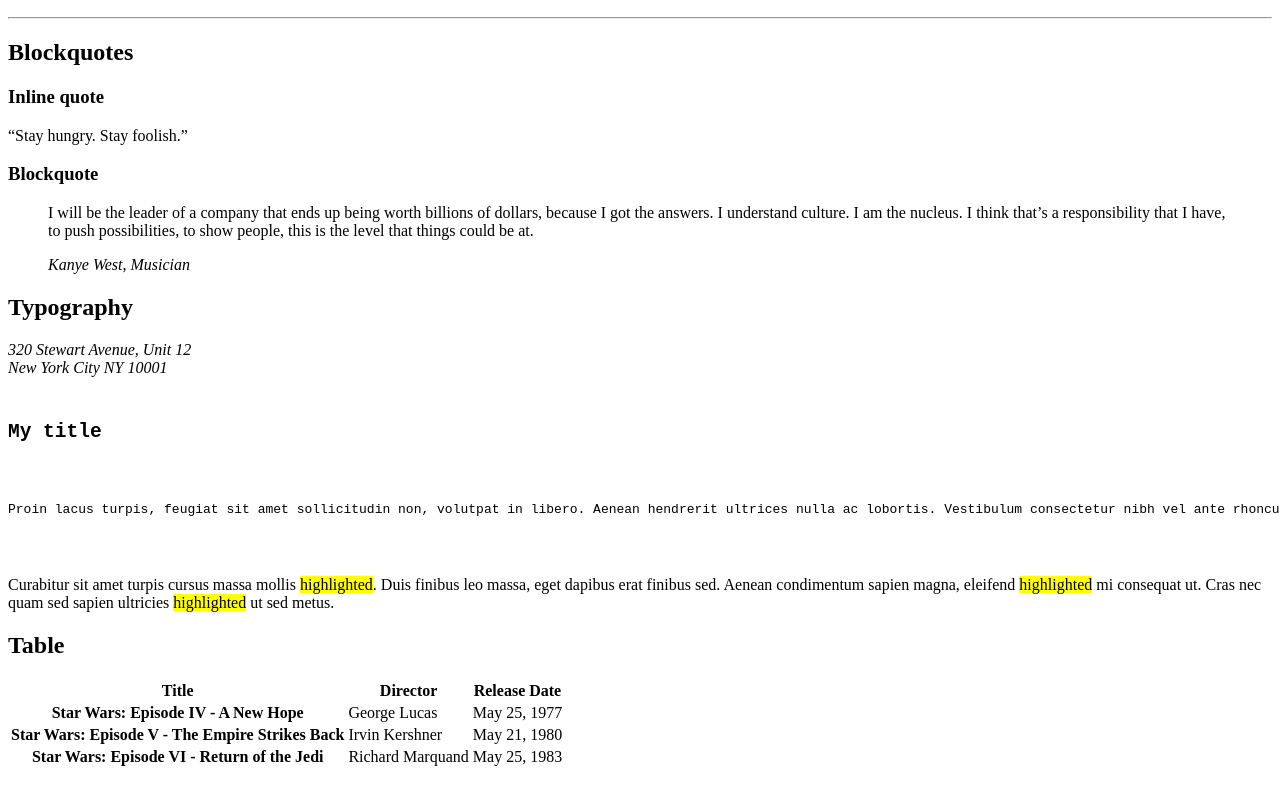
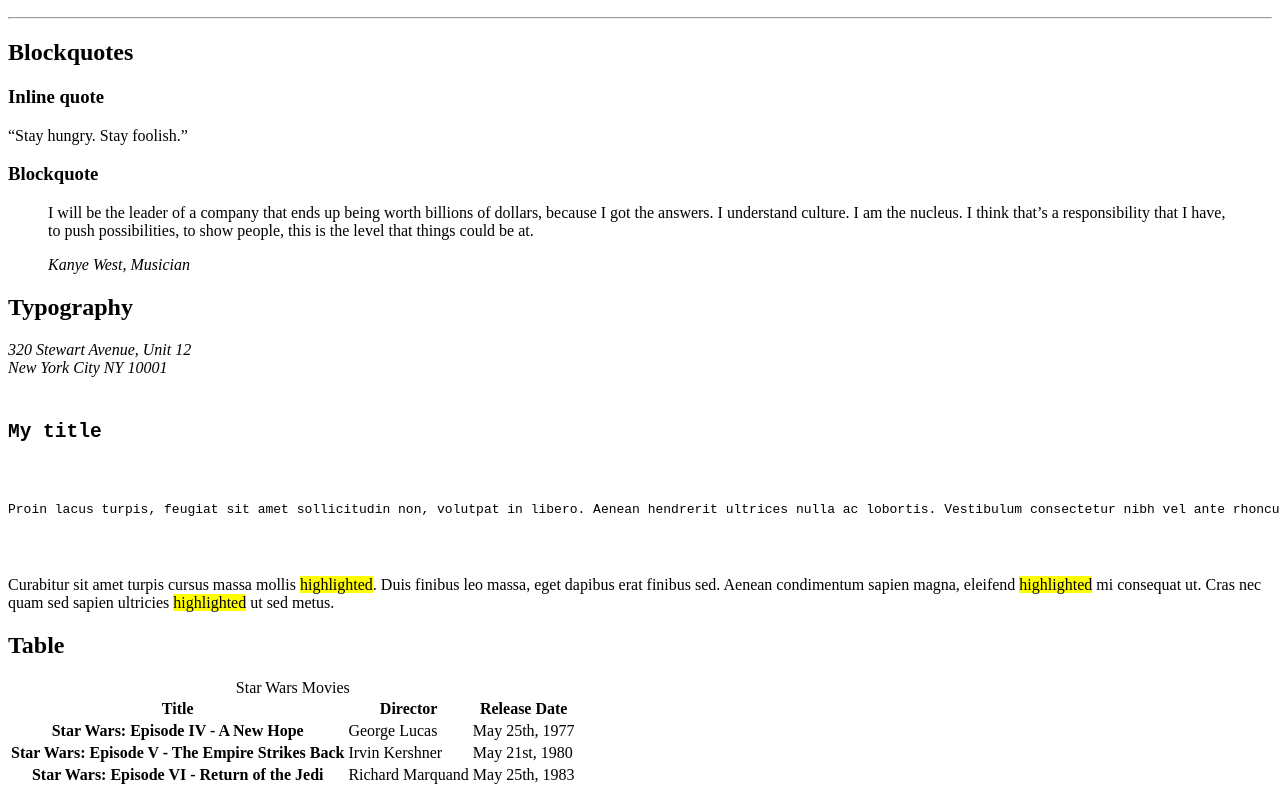
Before and after one commit to AhmedAlshahrani1/holbertonschool-web_front_end, a plain HTML site: page html_advanced/33-styleguide.html in a window 1280 px wide. Shown: the part 978-1773 px from the top of the page. Drawn offline with Linux system fonts and the light colour scheme.

Commit message:
Add Table section with scope attributes to 33-styleguide.html

```diff
--- a/html_advanced/33-styleguide.html
+++ b/html_advanced/33-styleguide.html
@@ -116,6 +116,7 @@
           <h2>Table</h2>
         </header>
         <table>
+          <caption>Star Wars Movies</caption>
           <thead>
             <tr>
               <th scope="col">Title</th>
@@ -127,17 +128,17 @@
             <tr>
               <th scope="row">Star Wars: Episode IV - A New Hope</th>
               <td>George Lucas</td>
-              <td>May 25, 1977</td>
+              <td>May 25th, 1977</td>
             </tr>
             <tr>
               <th scope="row">Star Wars: Episode V - The Empire Strikes Back</th>
               <td>Irvin Kershner</td>
-              <td>May 21, 1980</td>
+              <td>May 21st, 1980</td>
             </tr>
             <tr>
               <th scope="row">Star Wars: Episode VI - Return of the Jedi</th>
               <td>Richard Marquand</td>
-              <td>May 25, 1983</td>
+              <td>May 25th, 1983</td>
             </tr>
           </tbody>
         </table>
```
